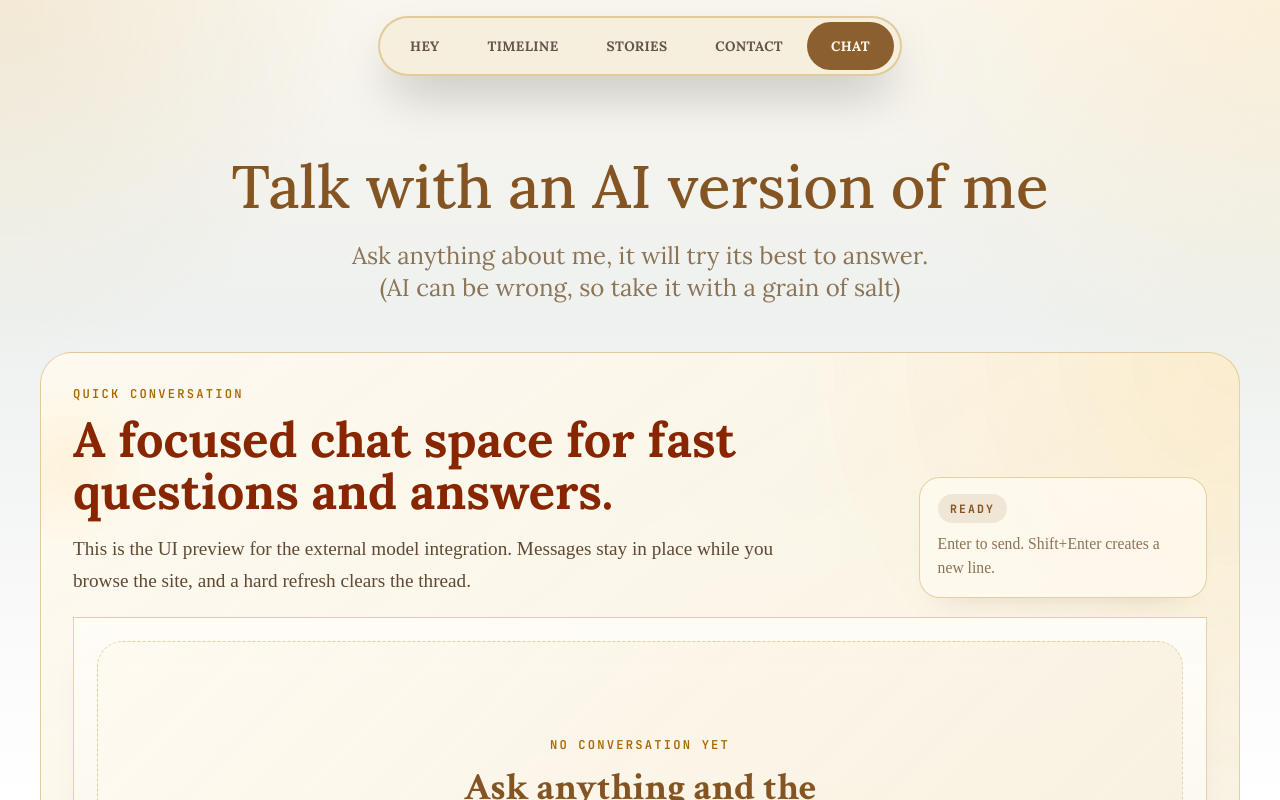
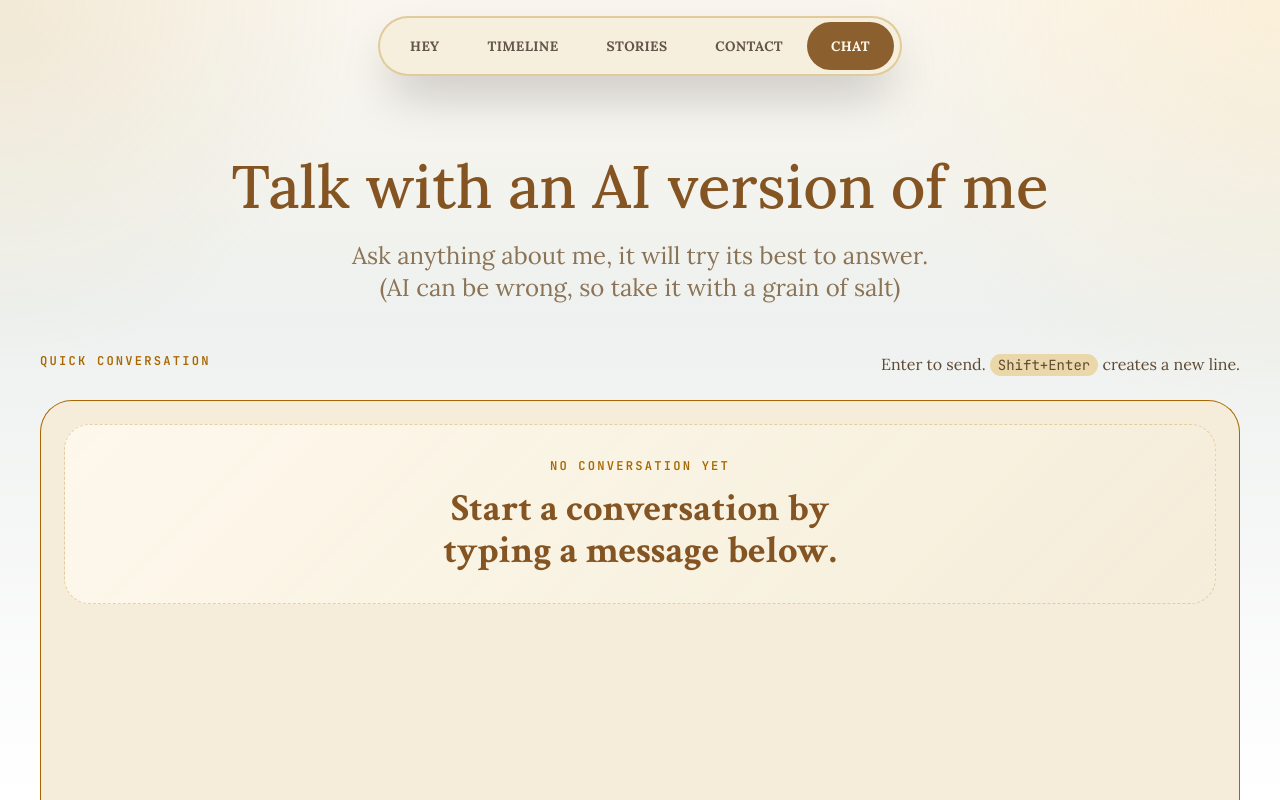
Before and after one commit to kishoreshanto/kishoreshanto, a SvelteKit app: page /chat-with-me in a window 1280 px wide. Shown: the top 800 px of the page. Built offline with nearby package versions, Linux system fonts and the light colour scheme; a web font is replaced by a local one.

Commit message:
Refactor chat layout for improved structure and styling consistency

```diff
--- a/src/routes/chat-with-me/+page.svelte
+++ b/src/routes/chat-with-me/+page.svelte
@@ -126,46 +126,23 @@
 	}
 </script>
 
-<main class="container mx-auto mb-20 px-6 md:px-10">
-	<section
-		aria-labelledby="chat-title"
-		class="chat-shell surface-card-soft rounded-4xl px-4 py-4 sm:px-6 sm:py-6 lg:px-8 lg:py-8"
-	>
-		<div class="chat-frame">
-			<header class="chat-head">
-				<div>
-					<p class="chat-kicker">Quick conversation</p>
-					<h2 id="chat-title" class="chat-title">
-						A focused chat space for fast questions and answers.
-					</h2>
-					<p class="chat-description">
-						This is the UI preview for the external model integration. Messages stay in place while
-						you browse the site, and a hard refresh clears the thread.
-					</p>
-				</div>
-
-				<div aria-live="polite" class="chat-note">
-					<span class="chat-note-pill">
-						{chatSession.isResponding ? 'Assistant is typing' : 'Ready'}
-					</span>
-					<p>Enter to send. Shift+Enter creates a new line.</p>
-				</div>
+<main class="container mx-auto mb-20 md:px-10">
+		<div class="">
+			<header class="flex lg:justify-between items-center lg:items-start flex-col gap-2 lg:flex-row mb-6">
+				<p class="chat-kicker">Quick conversation</p>
+				<p class="font-lora">Enter to send. <span class="font-mono text-sm bg-amber-200 rounded-full px-2 py-0.5">Shift+Enter</span> creates a new line.</p>
 			</header>
 
 			<div
 				aria-busy={chatSession.isResponding}
 				aria-live="polite"
 				bind:this={viewport}
-				class="chat-thread surface-card"
+				class="chat-thread bg-amber-100 border-x border-t border-amber-500 rounded-t-4xl"
 			>
 				{#if chatSession.messages.length === 0}
 					<div class="chat-empty">
 						<p class="chat-empty-kicker">No conversation yet</p>
-						<h3>Ask anything and the placeholder assistant will echo back a sample reply.</h3>
-						<p>
-							Your messages appear on the right, replies appear opposite them, and the thread stays
-							here while you move around the site.
-						</p>
+						<h3>Start a conversation by typing a message below.</h3>
 					</div>
 				{:else}
 					{#each chatSession.messages as message (message.id)}
@@ -203,7 +180,7 @@
 				{/if}
 			</div>
 
-			<form class="chat-composer surface-card" onsubmit={handleSubmit}>
+			<form class="chat-composer bg-amber-100 border-x border-b border-amber-500 rounded-b-4xl" onsubmit={handleSubmit}>
 				<div class="chat-input-wrap">
 					<label class="sr-only" for="chat-message">Write a message</label>
 					<textarea
@@ -220,77 +197,20 @@
 				</div>
 
 				<div class="chat-actions">
-					<p class="chat-helper">Hard refresh clears the thread.</p>
 					<button class="brand-button chat-send" disabled={sendDisabled} type="submit">
 						{chatSession.isResponding ? 'Thinking...' : 'Send'}
 					</button>
 				</div>
 			</form>
 		</div>
-	</section>
 </main>
 
 <style>
-	.chat-shell {
-		position: relative;
-		overflow: hidden;
-		background:
-			radial-gradient(circle at top right, rgb(255 210 117 / 0.22), transparent 30%),
-			radial-gradient(circle at bottom left, rgb(196 154 60 / 0.16), transparent 26%),
-			linear-gradient(145deg, rgb(255 250 240 / 0.92), rgb(245 237 217 / 0.86));
-	}
-
-	.chat-shell::before,
-	.chat-shell::after {
-		content: '';
-		position: absolute;
-		border-radius: 9999px;
-		pointer-events: none;
-	}
-
-	.chat-shell::before {
-		top: 1.5rem;
-		left: -4rem;
-		width: 11rem;
-		height: 11rem;
-		background: radial-gradient(circle, rgb(255 210 117 / 0.18), transparent 68%);
-	}
-
-	.chat-shell::after {
-		right: -4.75rem;
-		bottom: -4.75rem;
-		width: 13rem;
-		height: 13rem;
-		background: radial-gradient(circle, rgb(132 85 34 / 0.12), transparent 72%);
-	}
-
-	.chat-frame {
-		position: relative;
-		z-index: 1;
-		display: grid;
-		gap: 1.2rem;
-	}
-
-	.chat-head {
-		display: flex;
-		flex-direction: column;
-		gap: 1rem;
-	}
-
-	@media (min-width: 1024px) {
-		.chat-head {
-			flex-direction: row;
-			align-items: flex-end;
-			justify-content: space-between;
-		}
-	}
 
 	.chat-kicker,
 	.chat-empty-kicker,
-	.chat-note-pill,
 	.message-label,
-	.message-time,
-	.chat-helper {
+	.message-time{
 		font-family: var(--font-mono), monospace;
 		letter-spacing: 0.18em;
 		text-transform: uppercase;
@@ -303,60 +223,12 @@
 		color: var(--ks-action-primary);
 	}
 
-	.chat-title {
-		margin-top: 0.6rem;
-		max-width: 42rem;
-		font-family: var(--font-lora), serif;
-		font-size: clamp(2rem, 3.8vw, 3.35rem);
-		line-height: 1.08;
-		font-weight: 600;
-		color: var(--ks-text-heading-strong);
-	}
-
-	.chat-description {
-		margin-top: 0.95rem;
-		max-width: 44rem;
-		font-family: var(--font-ivy-text), serif;
-		font-size: clamp(1.02rem, 1.85vw, 1.2rem);
-		line-height: 1.68;
-		color: var(--ks-text-body);
-	}
-
-	.chat-note {
-		display: grid;
-		gap: 0.55rem;
-		max-width: 18rem;
-		border: 1px solid var(--ks-border-soft);
-		border-radius: 1.3rem;
-		background: rgb(255 250 240 / 0.8);
-		padding: 1rem 1.1rem;
-		box-shadow: 0 18px 30px -24px var(--ks-shadow-strong);
-	}
-
-	.chat-note-pill {
-		width: fit-content;
-		border-radius: 9999px;
-		background: rgb(132 85 34 / 0.11);
-		padding: 0.36rem 0.78rem;
-		font-size: 0.72rem;
-		font-weight: 700;
-		color: var(--ks-action-hover);
-	}
-
-	.chat-note p {
-		font-family: var(--font-ivy-text), serif;
-		font-size: 0.98rem;
-		line-height: 1.55;
-		color: var(--ks-text-muted);
-	}
-
 	.chat-thread {
 		display: flex;
 		flex-direction: column;
 		min-height: clamp(24rem, 58vh, 38rem);
 		max-height: 38rem;
 		overflow-y: auto;
-		background: linear-gradient(180deg, rgb(255 253 248 / 0.95), rgb(249 244 233 / 0.93));
 		padding: 1rem;
 		scroll-behavior: smooth;
 	}
@@ -513,7 +385,6 @@
 	.chat-composer {
 		display: grid;
 		gap: 1rem;
-		background: rgb(255 250 240 / 0.92);
 		padding: 1rem;
 	}
 
@@ -571,13 +442,6 @@
 			justify-content: space-between;
 		}
 	}
-
-	.chat-helper {
-		font-size: 0.72rem;
-		font-weight: 600;
-		color: var(--ks-text-muted);
-	}
-
 	.chat-send {
 		min-width: 9rem;
 		border-radius: 9999px;
```
